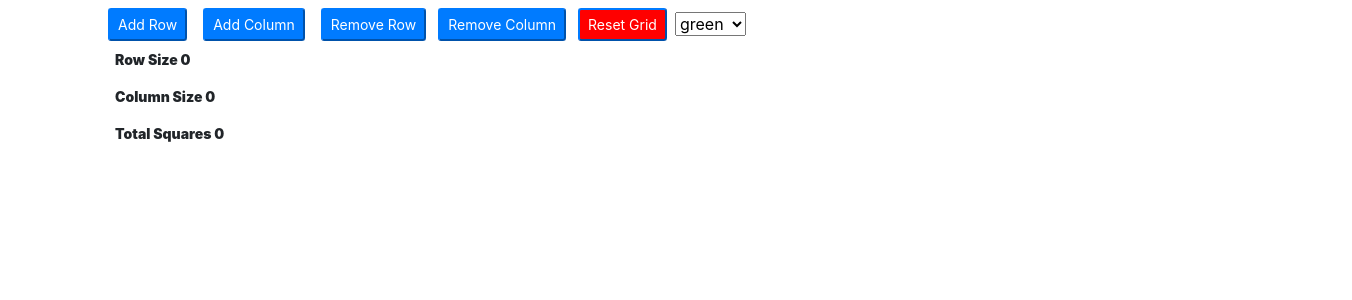
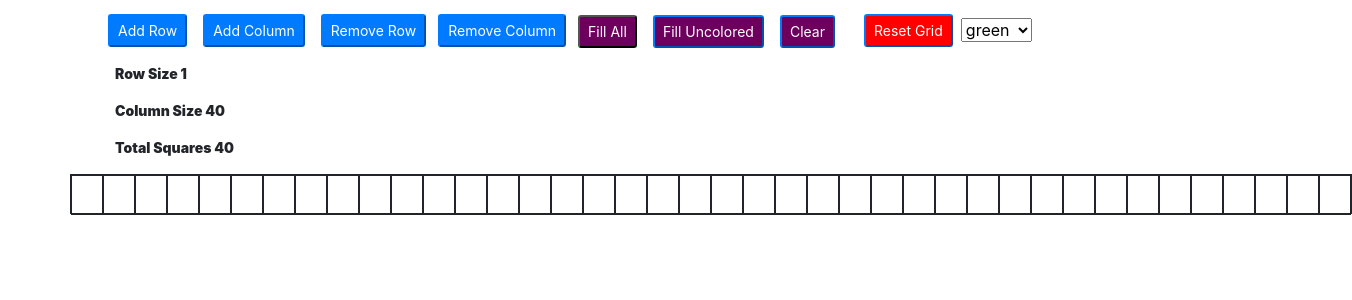
Before and after one commit to JingWen1113/CSCI39547_Assignment4, a React (Create React App) app: page / in a window 1280 px wide. Shown: the top 300 px of the page, 1352 px wide, since content can reach past the window. Built offline with nearby package versions, Linux system fonts and the light colour scheme.

Commit message:
fixed col overflow issue

```diff
--- a/src/App.js
+++ b/src/App.js
@@ -9,8 +9,8 @@ class App extends Component {
 
     //state initialization
     this.state = {
-      rows: 0,
-      cols: 0,
+      rows: 1,
+      cols: 40,
       selectedColor: "green",
       mouseReleased: true,
       mouseDown: false,
--- a/src/components/GridLayout.jsx
+++ b/src/components/GridLayout.jsx
@@ -10,17 +10,19 @@ const GridLayout = ({
   onMouseDown,
 }) => {
   return (rows > 0) & (cols > 0) ? (
-    <table id="grid" onMouseUp={(e) => onMouseRelease(e)}>
+    <table className="container" id="grid">
       {Array.from(Array(rows), (e, i) => {
         return (
-          <div className="row" key={i}>
+          <div className="row" key={i} id="row">
             {Array.from(Array(cols), (f, j) => {
               return (
                 <div
-                  className="container col "
+                  className="container col"
                   key={j}
                   onMouseOver={(e) => colorMultiple(e)}
                   onMouseDown={(e) => onMouseDown(e)}
+                  onMouseUp={(e) => onMouseRelease(e)}
+                  id="col"
                 ></div>
               );
             })}
--- a/src/css/GridLayout.css
+++ b/src/css/GridLayout.css
@@ -1,7 +1,13 @@
+#grid {
+  float: left;
+  width: min-content;
+  overflow-x: scroll;
+}
+
 #grid * {
   border: solid;
   border-width: 0.2px;
-  width: auto;
+  width: max-content;
   height: 40px;
   animation-name: spin-in;
   animation-timing-function: linear;
```
